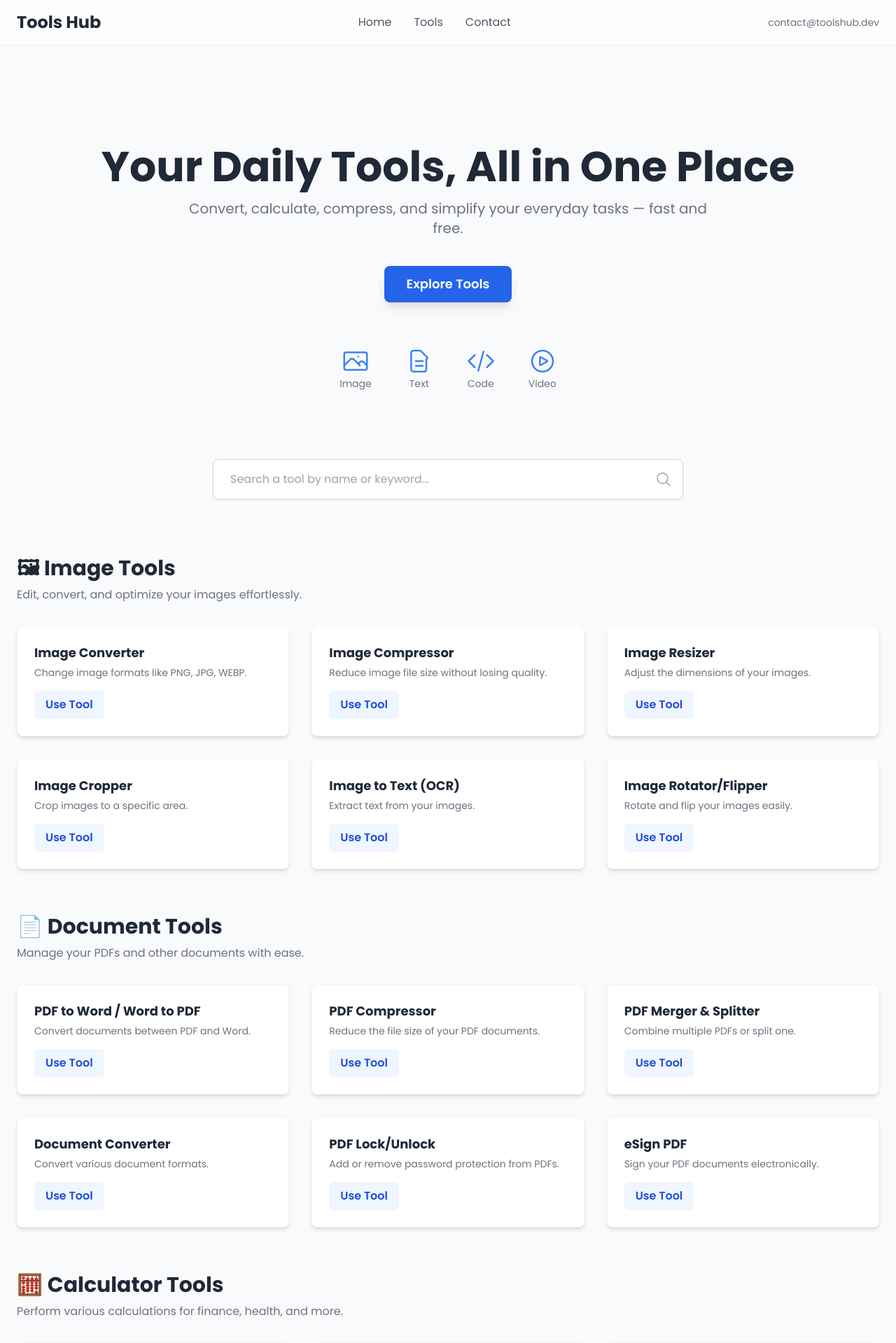
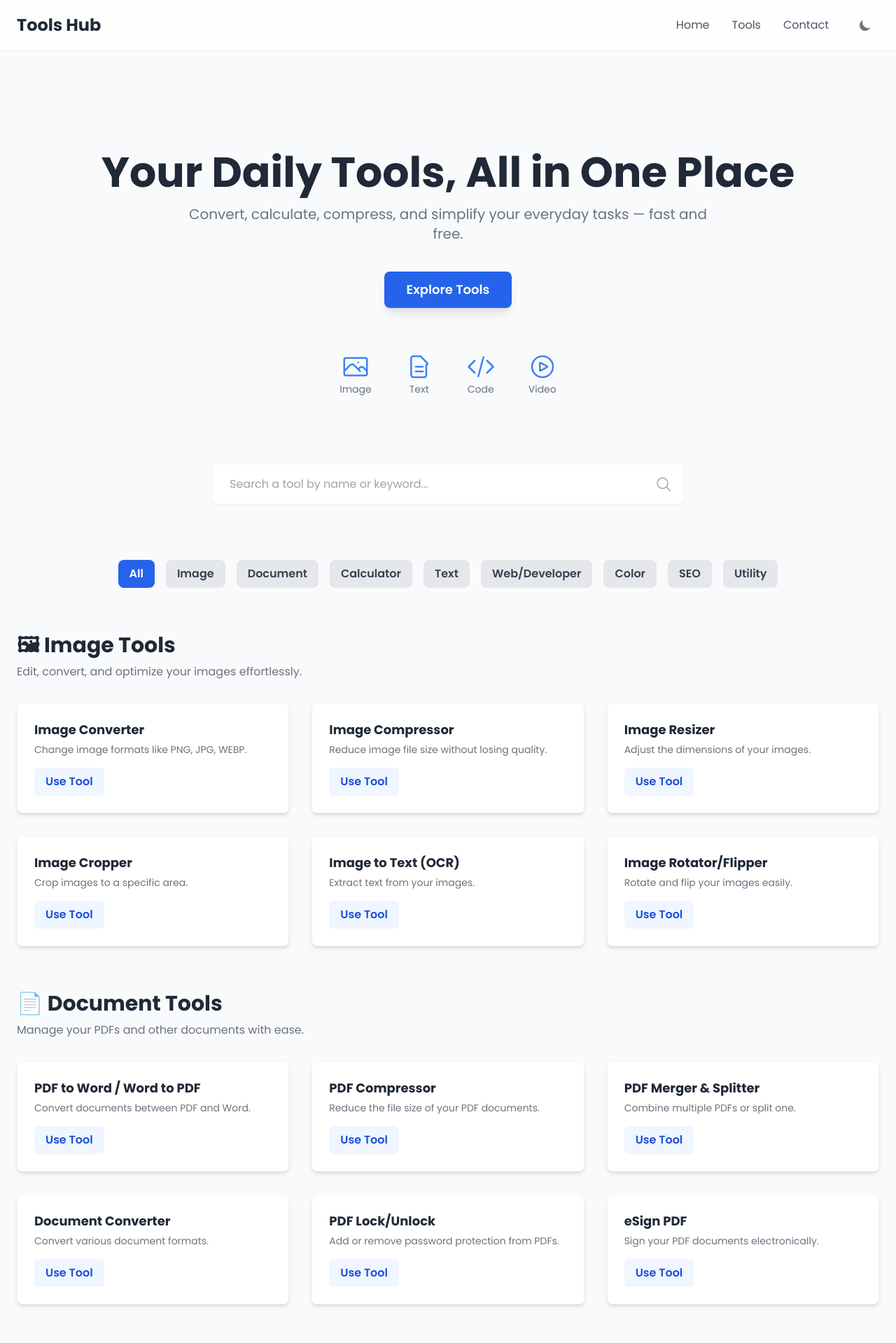
Before and after one commit to haider250/Gjules5, a PHP site: page / in a window 1280 px wide. Shown: the top 1919 px of the page at 70% size. Run offline with PHP 8.4, Linux system fonts and the light colour scheme; some libraries are stand-ins or nearby versions.

Commit message:
feat: Add dark mode, filters, and scroll animations
This commit adds several new modern and interactive features to the Tools Hub website to improve user experience and professional appeal.

Key features implemented:
- **Dark/Light Mode:** A theme toggle has been added to the header, allowing users to switch between light and dark themes. The user's preference is persisted in localStorage.
- **Interactive Category Filters:** A set of filter buttons has been added, allowing users to dynamically filter the displayed tools by category.
- **On-Scroll Animations:** Tool cards now fade in gracefully as they are scrolled into the viewport, using the IntersectionObserver API for a modern and performant effect.

```diff
--- a/assets/css/style.css
+++ b/assets/css/style.css
@@ -12,3 +12,15 @@ body {
     transform: translateY(-6px);
     box-shadow: 0 10px 20px -5px rgba(0, 0, 0, 0.1);
 }
+
+/* For on-scroll animations */
+.card-hidden {
+    opacity: 0;
+    transform: translateY(20px);
+    transition: opacity 0.5s ease-out, transform 0.5s ease-out;
+}
+
+.card-visible {
+    opacity: 1;
+    transform: translateY(0);
+}
--- a/assets/js/main.js
+++ b/assets/js/main.js
@@ -104,17 +104,17 @@ function generateTools() {
 
     const allSectionsHtml = toolData.map(section => {
         const toolsHtml = section.tools.map(tool => `
-            <div class="tool-card bg-white p-6 rounded-lg shadow-md border border-gray-100">
-                <h3 class="text-lg font-bold text-gray-800 tool-name">${tool.name}</h3>
-                <p class="text-gray-500 text-sm mt-1 tool-desc">${tool.desc}</p>
-                <a href="#" class="inline-block mt-4 bg-blue-50 text-blue-700 font-semibold py-2 px-4 rounded-md hover:bg-blue-100 transition-colors">Use Tool</a>
+            <div class="tool-card card-hidden bg-white dark:bg-gray-800 p-6 rounded-lg shadow-md border border-gray-100 dark:border-gray-700">
+                <h3 class="text-lg font-bold text-gray-800 dark:text-white tool-name">${tool.name}</h3>
+                <p class="text-gray-500 dark:text-gray-400 text-sm mt-1 tool-desc">${tool.desc}</p>
+                <a href="#" class="inline-block mt-4 bg-blue-50 dark:bg-blue-900/50 text-blue-700 dark:text-blue-300 font-semibold py-2 px-4 rounded-md hover:bg-blue-100 dark:hover:bg-blue-900 transition-colors">Use Tool</a>
             </div>
         `).join('');
 
         return `
-            <section class="tool-section my-16">
-                <h2 class="text-3xl font-bold text-gray-800">${section.category}</h2>
-                <p class="text-gray-500 mt-2">${section.description}</p>
+            <section class="tool-section my-16" data-category="${section.category}">
+                <h2 class="text-3xl font-bold text-gray-800 dark:text-white">${section.category}</h2>
+                <p class="text-gray-500 dark:text-gray-400 mt-2">${section.description}</p>
                 <div class="grid grid-cols-1 md:grid-cols-2 lg:grid-cols-3 gap-8 mt-8">
                     ${toolsHtml}
                 </div>
@@ -124,6 +124,50 @@ function generateTools() {
 
     toolsContainer.innerHTML = allSectionsHtml;
 }
+
+/**
+ * Sets up the interactive category filters.
+ */
+function setupCategoryFilters() {
+    const filterButtonsContainer = document.getElementById('filter-buttons');
+    if (!filterButtonsContainer) return;
+
+    const categories = ['All', ...new Set(toolData.map(item => item.category))];
+
+    const buttonsHtml = categories.map(category => {
+        const isActive = category === 'All';
+        const baseClasses = 'filter-btn px-4 py-2 font-semibold rounded-lg transition-colors duration-200';
+        const activeClasses = 'bg-blue-600 text-white';
+        const inactiveClasses = 'bg-gray-200 dark:bg-gray-700 text-gray-700 dark:text-gray-200 hover:bg-gray-300 dark:hover:bg-gray-600';
+        return `<button class="${baseClasses} ${isActive ? activeClasses : inactiveClasses}" data-category="${category}">${category.split(' ')[1] || category}</button>`;
+    }).join('');
+
+    filterButtonsContainer.innerHTML = buttonsHtml;
+
+    filterButtonsContainer.addEventListener('click', (event) => {
+        const target = event.target;
+        if (!target.matches('.filter-btn')) return;
+
+        // Update active button style
+        filterButtonsContainer.querySelectorAll('.filter-btn').forEach(btn => {
+            btn.classList.remove('bg-blue-600', 'text-white');
+            btn.classList.add('bg-gray-200', 'dark:bg-gray-700', 'text-gray-700', 'dark:text-gray-200', 'hover:bg-gray-300', 'dark:hover:bg-gray-600');
+        });
+        target.classList.add('bg-blue-600', 'text-white');
+        target.classList.remove('bg-gray-200', 'dark:bg-gray-700', 'text-gray-700', 'dark:text-gray-200', 'hover:bg-gray-300', 'dark:hover:bg-gray-600');
+
+        // Filter sections
+        const selectedCategory = target.dataset.category;
+        document.querySelectorAll('.tool-section').forEach(section => {
+            if (selectedCategory === 'All' || section.dataset.category === selectedCategory) {
+                section.style.display = 'block';
+            } else {
+                section.style.display = 'none';
+            }
+        });
+    });
+}
+
 
 /**
  * Sets up the mobile menu toggle functionality.
@@ -149,6 +193,11 @@ function setupLiveSearch() {
 
     searchInput.addEventListener('keyup', (event) => {
         const query = event.target.value.toLowerCase().trim();
+
+        // When searching, reset category filter to "All" to avoid conflicts
+        const allButton = document.querySelector('.filter-btn[data-category="All"]');
+        if (allButton) allButton.click();
+
         const toolSections = document.querySelectorAll('.tool-section');
 
         toolSections.forEach(section => {
@@ -172,7 +221,86 @@ function setupLiveSearch() {
     });
 }
 
+/**
+ * Sets up the theme switcher functionality.
+ */
+function setupThemeSwitcher() {
+    const themeToggleDarkIcon = document.getElementById('theme-toggle-dark-icon');
+    const themeToggleLightIcon = document.getElementById('theme-toggle-light-icon');
+    const themeToggleButton = document.getElementById('theme-toggle');
+
+    if (!themeToggleButton) return;
+
+    // Change the icons inside the button based on previous settings
+    if (localStorage.getItem('color-theme') === 'dark' || (!('color-theme' in localStorage) && window.matchMedia('(prefers-color-scheme: dark)').matches)) {
+        themeToggleLightIcon.classList.remove('hidden');
+    } else {
+        themeToggleDarkIcon.classList.remove('hidden');
+    }
+
+    themeToggleButton.addEventListener('click', function() {
+        // toggle icons inside button
+        themeToggleDarkIcon.classList.toggle('hidden');
+        themeToggleLightIcon.classList.toggle('hidden');
+
+        // if set via local storage previously
+        if (localStorage.getItem('color-theme')) {
+            if (localStorage.getItem('color-theme') === 'light') {
+                document.documentElement.classList.add('dark');
+                localStorage.setItem('color-theme', 'dark');
+            } else {
+                document.documentElement.classList.remove('dark');
+                localStorage.setItem('color-theme', 'light');
+            }
+        // if NOT set via local storage previously
+        } else {
+            if (document.documentElement.classList.contains('dark')) {
+                document.documentElement.classList.remove('dark');
+                localStorage.setItem('color-theme', 'light');
+            } else {
+                document.documentElement.classList.add('dark');
+                localStorage.setItem('color-theme', 'dark');
+            }
+        }
+    });
+}
+
+/**
+ * Sets up on-scroll animations for elements like tool cards.
+ */
+function setupScrollAnimations() {
+    const observer = new IntersectionObserver((entries) => {
+        entries.forEach(entry => {
+            if (entry.isIntersecting) {
+                entry.target.classList.add('card-visible');
+                entry.target.classList.remove('card-hidden');
+                observer.unobserve(entry.target);
+            }
+        });
+    }, {
+        threshold: 0.1
+    });
+
+    const cards = document.querySelectorAll('.tool-card');
+    cards.forEach(card => {
+        // A more robust check to see if any part of the card is in the viewport.
+        // This is more reliable in different browser environments and timings.
+        const rect = card.getBoundingClientRect();
+        if (rect.top < window.innerHeight && rect.bottom >= 0) {
+            card.classList.add('card-visible');
+            card.classList.remove('card-hidden');
+        } else {
+            // Otherwise, observe it for scrolling.
+            observer.observe(card);
+        }
+    });
+}
+
+
 // --- App Initialization ---
 generateTools();
+setupCategoryFilters();
 setupMobileMenu();
 setupLiveSearch();
+setupThemeSwitcher();
+setupScrollAnimations();
--- a/index.html
+++ b/index.html
@@ -15,28 +15,42 @@
 
     <!-- Custom CSS -->
     <link rel="stylesheet" href="assets/css/style.css">
+
+    <!-- Theme-switcher logic to prevent FOUC -->
+    <script>
+        // On page load or when changing themes, best to add inline in `head` to avoid FOUC
+        if (localStorage.getItem('color-theme') === 'dark' || (!('color-theme' in localStorage) && window.matchMedia('(prefers-color-scheme: dark)').matches)) {
+            document.documentElement.classList.add('dark');
+        } else {
+            document.documentElement.classList.remove('dark');
+        }
+    </script>
 </head>
-<body class="bg-gray-50 text-gray-700">
+<body class="bg-gray-50 text-gray-700 dark:bg-gray-900 dark:text-gray-300 transition-colors duration-300">
 
     <!-- Top Header -->
-    <header class="bg-white/80 backdrop-blur-lg shadow-sm sticky top-0 z-50">
+    <header class="bg-white/80 dark:bg-gray-900/80 backdrop-blur-lg shadow-sm sticky top-0 z-50">
         <div class="container mx-auto px-6 py-4 flex justify-between items-center">
-            <div class="text-2xl font-bold text-gray-800">
+            <div class="text-2xl font-bold text-gray-800 dark:text-white">
                 Tools Hub
             </div>
 
+            <div class="flex items-center">
                 <!-- Desktop Navigation -->
                 <nav class="hidden md:flex items-center space-x-8">
-                <a href="#" class="text-gray-600 hover:text-blue-600 transition-colors">Home</a>
-                <a href="#tools" class="text-gray-600 hover:text-blue-600 transition-colors">Tools</a>
-                <a href="mailto:contact@toolshub.dev" class="text-gray-600 hover:text-blue-600 transition-colors">Contact</a>
+                    <a href="#" class="text-gray-600 dark:text-gray-300 hover:text-blue-600 dark:hover:text-blue-400 transition-colors">Home</a>
+                    <a href="#tools" class="text-gray-600 dark:text-gray-300 hover:text-blue-600 dark:hover:text-blue-400 transition-colors">Tools</a>
+                    <a href="mailto:contact@toolshub.dev" class="text-gray-600 dark:text-gray-300 hover:text-blue-600 dark:hover:text-blue-400 transition-colors">Contact</a>
                 </nav>
-            <div class="hidden md:block">
-                <a href="mailto:contact@toolshub.dev" class="text-sm text-gray-500 hover:text-blue-600">contact@toolshub.dev</a>
-            </div>
+
+                <!-- Theme Toggle Button -->
+                <button id="theme-toggle" type="button" class="text-gray-500 dark:text-gray-400 hover:bg-gray-100 dark:hover:bg-gray-700 focus:outline-none focus:ring-4 focus:ring-gray-200 dark:focus:ring-gray-700 rounded-lg text-sm p-2.5 ml-8">
+                    <svg id="theme-toggle-dark-icon" class="hidden w-5 h-5" fill="currentColor" viewBox="0 0 20 20" xmlns="http://www.w3.org/2000/svg"><path d="M17.293 13.293A8 8 0 016.707 2.707a8.001 8.001 0 1010.586 10.586z"></path></svg>
+                    <svg id="theme-toggle-light-icon" class="hidden w-5 h-5" fill="currentColor" viewBox="0 0 20 20" xmlns="http://www.w3.org/2000/svg"><path d="M10 2a1 1 0 011 1v1a1 1 0 11-2 0V3a1 1 0 011-1zm4 8a4 4 0 11-8 0 4 4 0 018 0zm-.464 4.95l.707.707a1 1 0 001.414-1.414l-.707-.707a1 1 0 00-1.414 1.414zm2.12-10.607a1 1 0 010 1.414l-.706.707a1 1 0 11-1.414-1.414l.707-.707a1 1 0 011.414 0zM17 11a1 1 0 100-2h-1a1 1 0 100 2h1zm-7 4a1 1 0 011 1v1a1 1 0 11-2 0v-1a1 1 0 011-1zM5.05 6.464A1 1 0 106.465 5.05l-.708-.707a1 1 0 00-1.414 1.414l.707.707zm-.707 10.607a1 1 0 010-1.414l.707-.707a1 1 0 111.414 1.414l-.707.707a1 1 0 01-1.414 0zM3 11a1 1 0 100-2H2a1 1 0 100 2h1z" fill-rule="evenodd" clip-rule="evenodd"></path></svg>
+                </button>
 
                 <!-- Mobile Menu Button -->
-            <button id="mobile-menu-button" class="md:hidden text-gray-600 focus:outline-none" aria-controls="mobile-menu" aria-expanded="false">
+                <button id="mobile-menu-button" class="md:hidden text-gray-600 dark:text-gray-300 focus:outline-none ml-4" aria-controls="mobile-menu" aria-expanded="false">
                     <span class="sr-only">Open main menu</span>
                     <svg xmlns="http://www.w3.org/2000/svg" class="h-6 w-6" fill="none" viewBox="0 0 24 24" stroke="currentColor">
                         <title>Menu Icon</title>
@@ -44,12 +58,13 @@
                     </svg>
                 </button>
             </div>
+        </div>
 
         <!-- Mobile Menu -->
-        <div id="mobile-menu" class="hidden md:hidden px-6 pt-2 pb-4 space-y-2 bg-white shadow-md">
-            <a href="#" class="block text-gray-600 hover:text-blue-600 py-2">Home</a>
-            <a href="#tools" class="block text-gray-600 hover:text-blue-600 py-2">Tools</a>
-            <a href="mailto:contact@toolshub.dev" class="block text-gray-600 hover:text-blue-600 py-2">Contact</a>
+        <div id="mobile-menu" class="hidden md:hidden px-6 pt-2 pb-4 space-y-2 bg-white dark:bg-gray-800 shadow-md">
+            <a href="#" class="block text-gray-600 dark:text-gray-300 hover:text-blue-600 dark:hover:text-blue-400 py-2">Home</a>
+            <a href="#tools" class="block text-gray-600 dark:text-gray-300 hover:text-blue-600 dark:hover:text-blue-400 py-2">Tools</a>
+            <a href="mailto:contact@toolshub.dev" class="block text-gray-600 dark:text-gray-300 hover:text-blue-600 dark:hover:text-blue-400 py-2">Contact</a>
         </div>
     </header>
 
@@ -57,12 +72,12 @@
 
         <!-- Hero Section -->
         <section class="text-center my-16 md:my-24">
-            <h1 class="text-4xl md:text-6xl font-bold text-gray-800 leading-tight">Your Daily Tools, All in One Place</h1>
-            <p class="text-lg md:text-xl text-gray-500 mt-4 max-w-3xl mx-auto">Convert, calculate, compress, and simplify your everyday tasks — fast and free.</p>
+            <h1 class="text-4xl md:text-6xl font-bold text-gray-800 dark:text-white leading-tight">Your Daily Tools, All in One Place</h1>
+            <p class="text-lg md:text-xl text-gray-500 dark:text-gray-400 mt-4 max-w-3xl mx-auto">Convert, calculate, compress, and simplify your everyday tasks — fast and free.</p>
             <a href="#search-bar" class="inline-block bg-blue-600 text-white font-semibold py-3 px-8 rounded-lg mt-10 text-lg hover:bg-blue-700 shadow-lg hover:shadow-xl transition-all transform hover:scale-105">
                 Explore Tools
             </a>
-            <div class="flex justify-center items-center space-x-8 md:space-x-12 mt-16 text-gray-500">
+            <div class="flex justify-center items-center space-x-8 md:space-x-12 mt-16 text-gray-500 dark:text-gray-400">
                 <!-- Icon: Image -->
                 <div class="text-center space-y-2">
                     <svg xmlns="http://www.w3.org/2000/svg" class="h-10 w-10 mx-auto text-blue-500" fill="none" viewBox="0 0 24 24" stroke-width="1.5" stroke="currentColor" aria-hidden="true"><title>Image Tools Icon</title><path stroke-linecap="round" stroke-linejoin="round" d="M2.25 15.75l5.159-5.159a2.25 2.25 0 013.182 0l5.159 5.159m-1.5-1.5l1.409-1.409a2.25 2.25 0 013.182 0l2.909 2.909m-18 3.75h16.5a1.5 1.5 0 001.5-1.5V6a1.5 1.5 0 00-1.5-1.5H3.75A1.5 1.5 0 002.25 6v12a1.5 1.5 0 001.5 1.5zm10.5-11.25h.008v.008h-.008V8.25z" /></svg>
@@ -90,11 +105,18 @@
         <section id="search-bar" class="my-20" role="search">
             <div class="relative max-w-2xl mx-auto">
                 <label for="tool-search" class="sr-only">Search Tools</label>
-                <input type="search" id="tool-search" placeholder="Search a tool by name or keyword..." class="w-full py-4 pl-6 pr-12 text-gray-700 bg-white border border-gray-300 rounded-lg focus:outline-none focus:ring-2 focus:ring-blue-500 transition duration-300 ease-in-out shadow-sm focus:shadow-lg">
-                <svg class="w-6 h-6 text-gray-400 absolute right-4 top-1/2 -translate-y-1/2" xmlns="http://www.w3.org/2000/svg" fill="none" viewBox="0 0 24 24" stroke-width="1.5" stroke="currentColor" aria-hidden="true">
+                <input type="search" id="tool-search" placeholder="Search a tool by name or keyword..." class="w-full py-4 pl-6 pr-12 text-gray-700 bg-white border-gray-300 rounded-lg focus:outline-none focus:ring-2 focus:ring-blue-500 transition duration-300 ease-in-out shadow-sm focus:shadow-lg dark:bg-gray-800 dark:border-gray-600 dark:placeholder-gray-400 dark:text-white dark:focus:ring-blue-500">
+                <svg class="w-6 h-6 text-gray-400 dark:text-gray-400 absolute right-4 top-1/2 -translate-y-1/2" xmlns="http://www.w3.org/2000/svg" fill="none" viewBox="0 0 24 24" stroke-width="1.5" stroke="currentColor" aria-hidden="true">
                     <title>Search Icon</title>
                     <path stroke-linecap="round" stroke-linejoin="round" d="M21 21l-5.197-5.197m0 0A7.5 7.5 0 105.196 5.196a7.5 7.5 0 0010.607 10.607z" />
                 </svg>
+            </div>
+        </section>
+
+        <!-- Category Filters -->
+        <section id="category-filters" class="my-12">
+            <div id="filter-buttons" class="flex flex-wrap justify-center gap-4">
+                <!-- Filter buttons will be generated by JavaScript -->
             </div>
         </section>
 
@@ -105,19 +127,19 @@
     </main>
 
     <!-- Footer -->
-    <footer class="bg-white border-t mt-20">
+    <footer class="bg-white border-t mt-20 dark:bg-gray-800 dark:border-gray-700">
         <div class="container mx-auto px-6 py-8">
             <div class="flex flex-col md:flex-row justify-between items-center text-center md:text-left space-y-6 md:space-y-0">
                 <div>
-                    <div class="text-xl font-bold text-gray-800">Tools Hub</div>
-                    <p class="text-gray-500 mt-1">Simplifying your digital life.</p>
+                    <div class="text-xl font-bold text-gray-800 dark:text-white">Tools Hub</div>
+                    <p class="text-gray-500 dark:text-gray-400 mt-1">Simplifying your digital life.</p>
                 </div>
                 <div>
-                    <a href="mailto:contact@toolshub.dev" class="text-gray-500 hover:text-blue-600">contact@toolshub.dev</a>
+                    <a href="mailto:contact@toolshub.dev" class="text-gray-500 dark:text-gray-400 hover:text-blue-600 dark:hover:text-blue-400">contact@toolshub.dev</a>
                 </div>
                 <div class="space-x-6">
-                    <a href="#" class="text-gray-500 hover:text-blue-600 text-sm">Privacy Policy</a>
-                    <a href="#" class="text-gray-500 hover:text-blue-600 text-sm">Terms of Use</a>
+                    <a href="#" class="text-gray-500 dark:text-gray-400 hover:text-blue-600 dark:hover:text-blue-400 text-sm">Privacy Policy</a>
+                    <a href="#" class="text-gray-500 dark:text-gray-400 hover:text-blue-600 dark:hover:text-blue-400 text-sm">Terms of Use</a>
                 </div>
             </div>
         </div>
```
Lines whose indentation alone changed are shown as unchanged.
